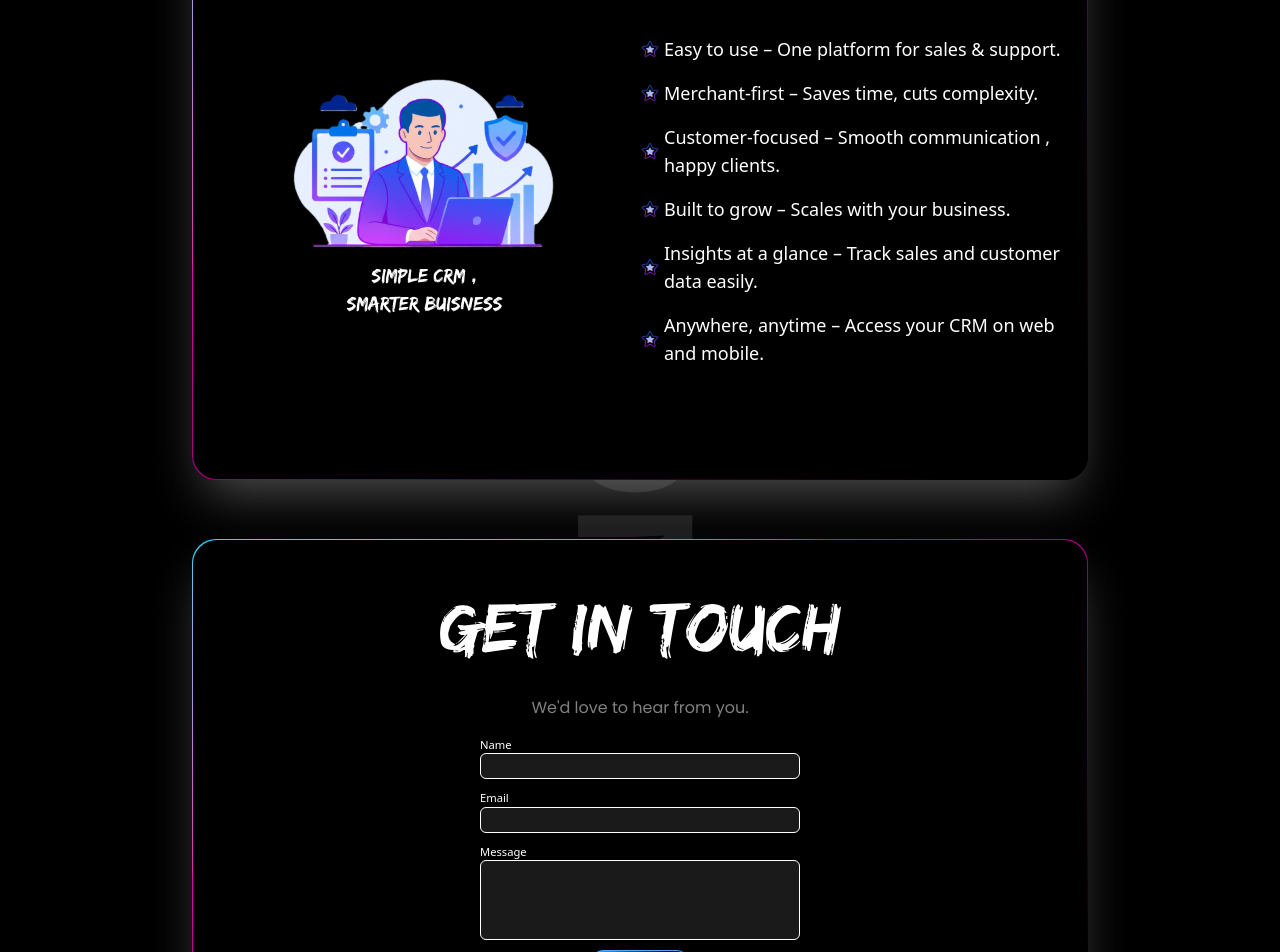
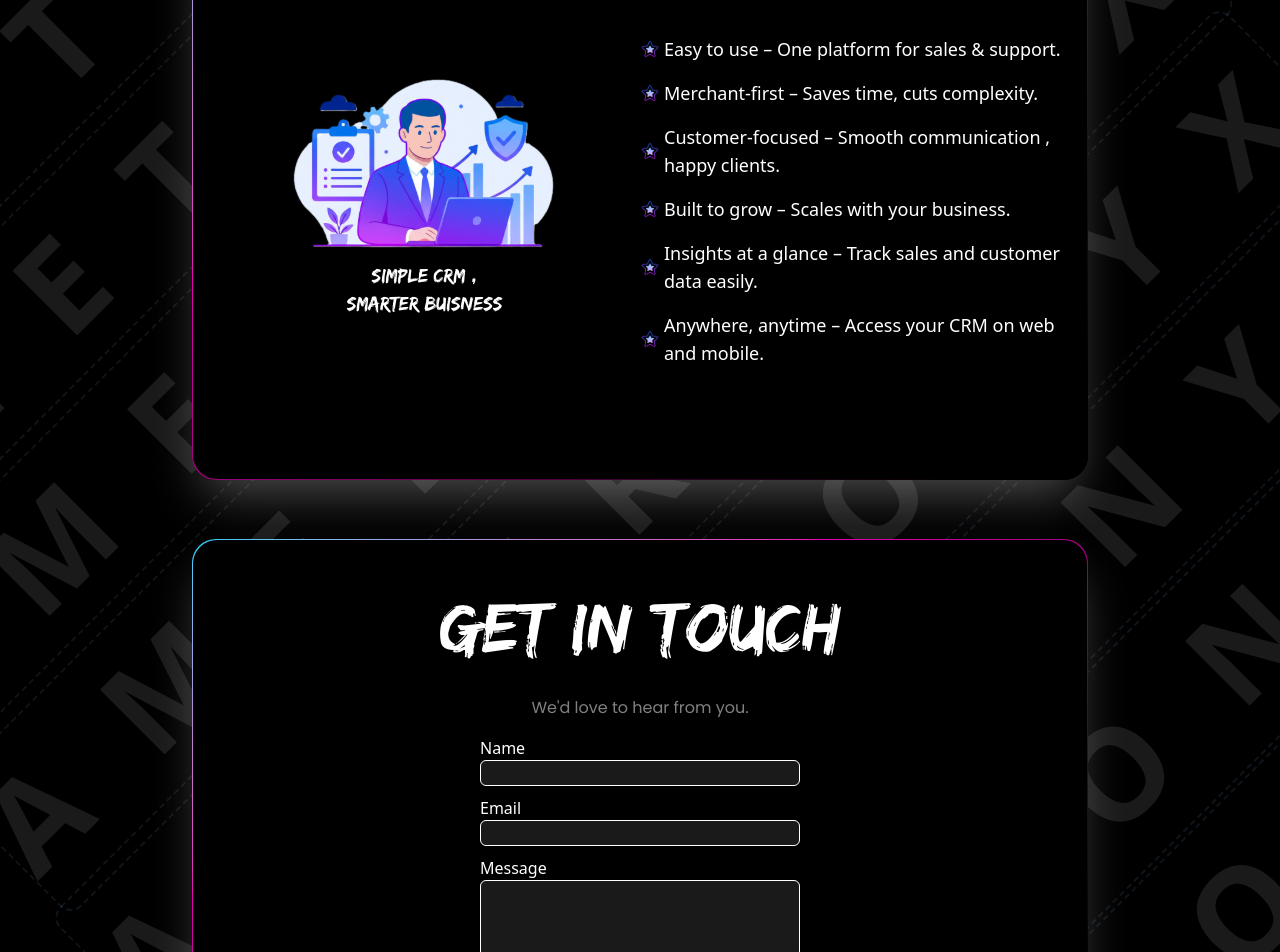
Before and after one commit to alameen-47/Ametronyx, a React (Vite) app: page / in a window 1280 px wide. Shown: the part 1980-2932 px from the top of the page. Built offline with nearby package versions, Linux system fonts and the light colour scheme.

Commit message:
bug fixes

```diff
--- a/src/components/BigText.jsx
+++ b/src/components/BigText.jsx
@@ -1,41 +1,35 @@
 import React from "react";
 import { motion } from "framer-motion";
 
-const BigText = ({ children, text = "ALIVE" }) => {
+const BigText = ({ children, text = "ALIVE", repeat = 10 }) => {
   const letters = text.split("");
-  const random = (min, max) => Math.random() * (max - min) + min;
 
   return (
-    <div className="relative h-fit w-screen flex items-center justify-center  bg-black">
-      {/* Background Big Text */}
+    <div className="relative  flex items-center justify-center bg-black overflow-hidden">
+      {/* Background Moving Text */}
+      <div className="absolute flex flex-col items-center justify-center -rotate-45">
+        {Array.from({ length: repeat }).map((_, row) => (
           <motion.div
-        className="absolute  flex flex-col items-center justify-center text-white text-[10rem] md:text-[20rem] font-bold opacity-10 select-none pointer-events-none"
-        initial={{ y: -100 }}
-        animate={{ y: 0 }}
+            key={row}
+            className="flex space-x-12 text-white text-[8rem] rounded-2xl md:text-[14rem] font-extrabold opacity-10 select-none border-2 border-dashed border-blue-300"
+            initial={{ x: -100, y: -100 }}
+            animate={{ x: 100, y: 100 }}
             transition={{
               duration: 10,
               repeat: Infinity,
               repeatType: "reverse",
               ease: "easeInOut",
+              delay: row * 0.5, // stagger each line
             }}
           >
             {letters.map((letter, index) => (
-          <motion.span
-            key={index}
-            className="leading-[0.8] tracking-[5rem]  transform rotate-90 "
-            initial={{ y: -50, opacity: 0 }}
-            animate={{ y: 0, opacity: 1 }}
-            transition={{
-              delay: index * 0.2,
-              type: "spring",
-              stiffness: 50,
-              damping: 20,
-            }}
-          >
+              <span key={index} className="tracking-[2rem]">
                 {letter}
-          </motion.span>
+              </span>
             ))}
           </motion.div>
+        ))}
+      </div>
 
       {/* Foreground content */}
       <div className="relative z-10 flex flex-col items-center space-y-8">
--- a/src/sections/Contact.jsx
+++ b/src/sections/Contact.jsx
@@ -13,18 +13,18 @@
           </span>
           <div className="flex flex-col justify-center align-middle items-center gap-2.5">
             <div className="flex flex-col">
-              <label className="text-[.7rem] md:text-lg">Name</label>
+              <label className="text-[.7rem] md:!text-[1rem]">Name</label>
               <input className="border rounded-md md:w-[20rem] bg-white/10" />
             </div>
             <div className="flex flex-col">
-              <label className="text-[.7rem] md:text-lg">Email</label>
+              <label className="text-[.7rem] md:!text-[1rem]">Email</label>
               <input className="border rounded-md md:w-[20rem] bg-white/10" />
             </div>
             <div className="flex flex-col">
-              <label className="text-[.7rem] md:text-lg">Message</label>
-              <input className="border rounded-md md:w-[20rem] h-[5rem] md:h-[10rem] bg-white/10" />
+              <label className="text-[.7rem] md:!text-[1rem]">Message</label>
+              <textarea className="border rounded-md w-[11.5rem] md:!w-[20rem]  h-[5rem] md:h-[10rem] bg-white/10" />
             </div>
-            <button className="text-sm md:text-xl uppercase font-reemKulfi rounded-xl border  border-blue-400 p-[.4rem] md:px-[2rem] tracking-wider bg-gradient-to-r  from-[#00d1fb]     to-[#000000]  hover:bg-white/30 active:scale-95 transform duration-100">
+            <button className="text-sm md:text-xl uppercase font-reemKulfi rounded-xl border  border-blue-400 !p-[.4rem] md:!px-[5rem] tracking-wider bg-gradient-to-r  from-[#00d1fb]     to-[#000000]  hover:bg-white/30 active:scale-95 transform duration-100">
               Submit
             </button>
           </div>
```
Lines whose indentation alone changed are shown as unchanged.
